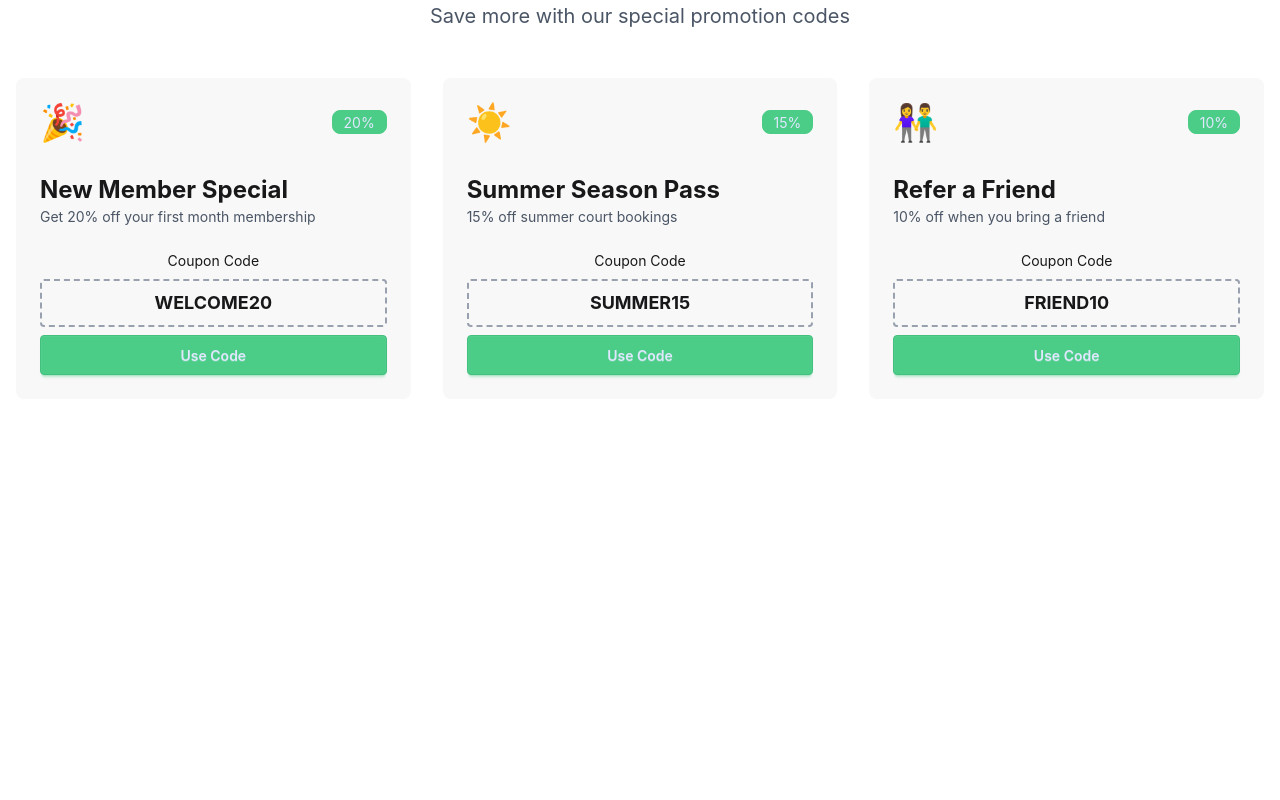
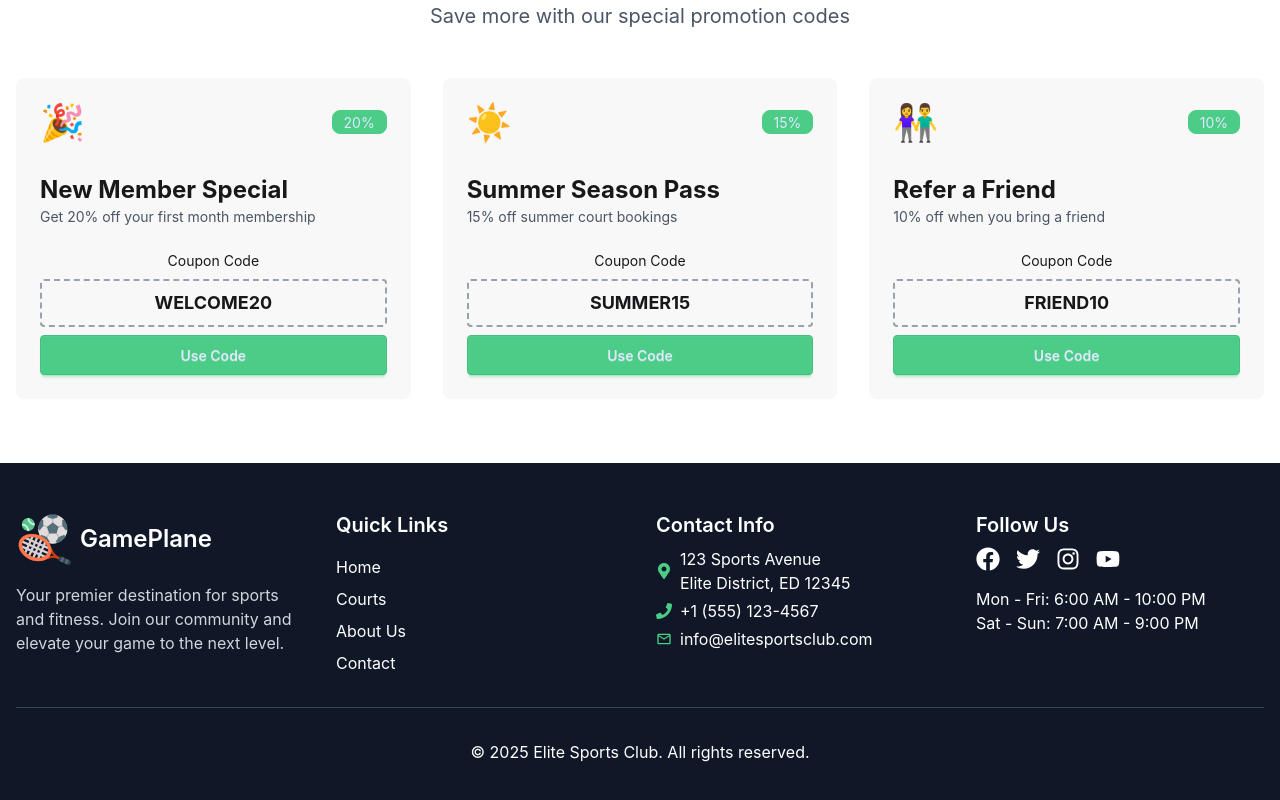
Before and after one commit to md-alamin2/game-plan, a React (Vite) app: page / in a window 1280 px wide. Shown: the part 3101-3901 px from the top of the page. Before the commit the page ends 3564 px from the top, so only its background shows below. Built offline with nearby package versions, Linux system fonts and the light colour scheme; no server answers.

Commit message:
added footer

```diff
--- a/src/Components/Sheared/Footer.jsx
+++ b/src/Components/Sheared/Footer.jsx
@@ -1,11 +1,115 @@
-import React from 'react';
+import { FaFacebook, FaTwitter, FaInstagram, FaYoutube, FaMapMarkerAlt, FaPhone } from "react-icons/fa";
+import { MdOutlineEmail } from "react-icons/md";
+import Logo from "../Logo/Logo";
 
 const Footer = () => {
-    return (
-        <div>
+  return (
+    <footer className="bg-gray-900 text-white py-12 px-4">
+      <div className="container mx-auto">
+        <div className="grid grid-cols-1 md:grid-cols-4 gap-8">
+          {/* Brand Info */}
+          <div className="space-y-4">
+            <Logo></Logo>
+            <p className="text-gray-300">
+              Your premier destination for sports and fitness. Join our
+              community and elevate your game to the next level.
+            </p>
+          </div>
 
+          {/* Quick Links */}
+          <div className="space-y-4">
+            <h2 className="text-xl font-semibold">Quick Links</h2>
+            <ul className="space-y-2">
+              <li>
+                <a href="#" className="hover:text-primary transition-colors">
+                  Home
+                </a>
+              </li>
+              <li>
+                <a href="#" className="hover:text-primary transition-colors">
+                  Courts
+                </a>
+              </li>
+              <li>
+                <a href="#" className="hover:text-primary transition-colors">
+                  About Us
+                </a>
+              </li>
+              <li>
+                <a href="#" className="hover:text-primary transition-colors">
+                  Contact
+                </a>
+              </li>
+            </ul>
+          </div>
+
+          {/* Contact & Social */}
+          <div className="space-y-4">
+            <div>
+              <h2 className="text-xl font-semibold mb-2">Contact Info</h2>
+              <address className="not-italic space-y-1">
+                <div className="flex items-center gap-2">
+                    <FaMapMarkerAlt className="text-primary"/>
+                  <div>
+                    <p>123 Sports Avenue</p>
+                    <p>Elite District, ED 12345</p>
+                  </div>
+                </div>
+                <p className="flex items-center gap-2"><FaPhone className="text-primary"/> +1 (555) 123-4567</p>
+                <p className="flex items-center gap-2"><MdOutlineEmail className="text-primary"/> info@elitesportsclub.com</p>
+              </address>
+            </div>
+          </div>
+
+          {/* Social Media Links */}
+          <div>
+            <div>
+              <h2 className="text-xl font-semibold mb-2">Follow Us</h2>
+              <div className="flex space-x-4">
+                <a
+                  href="#"
+                  className="text-2xl hover:text-primary transition-colors"
+                >
+                  <FaFacebook />
+                </a>
+                <a
+                  href="#"
+                  className="text-2xl hover:text-primary transition-colors"
+                >
+                  <FaTwitter />
+                </a>
+                <a
+                  href="#"
+                  className="text-2xl hover:text-primary transition-colors"
+                >
+                  <FaInstagram />
+                </a>
+                <a
+                  href="#"
+                  className="text-2xl hover:text-primary transition-colors"
+                >
+                  <FaYoutube />
+                </a>
+              </div>
+            </div>
+
+            <div className="pt-4">
+              <p>Mon - Fri: 6:00 AM - 10:00 PM</p>
+              <p>Sat - Sun: 7:00 AM - 9:00 PM</p>
+            </div>
+          </div>
         </div>
-    );
+
+        {/* Copyright */}
+        <div className="border-t border-gray-700 mt-8 pt-8 text-center">
+          <p>
+            &copy; {new Date().getFullYear()} Elite Sports Club. All rights
+            reserved.
+          </p>
+        </div>
+      </div>
+    </footer>
+  );
 };
 
 export default Footer;
```
